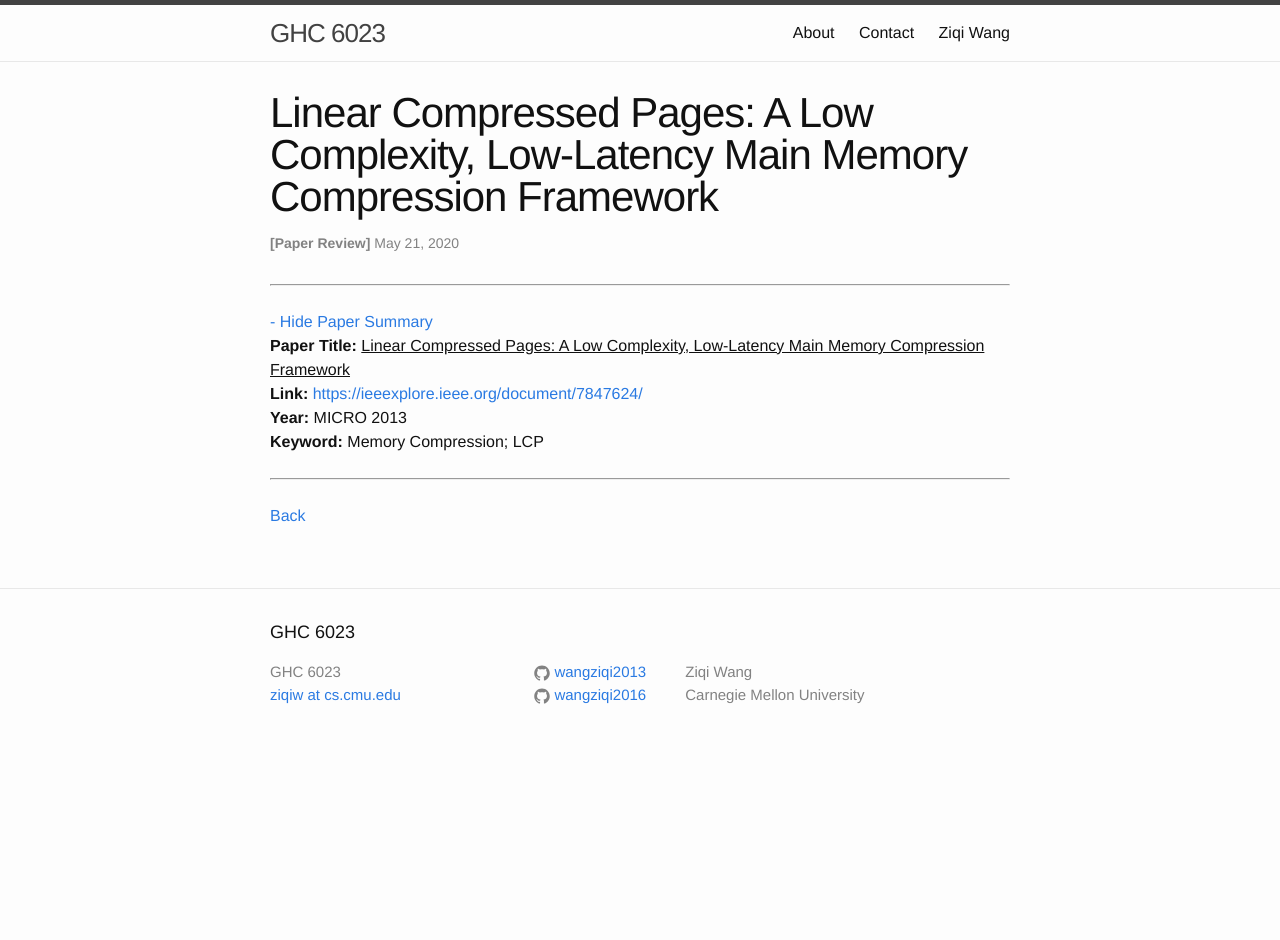
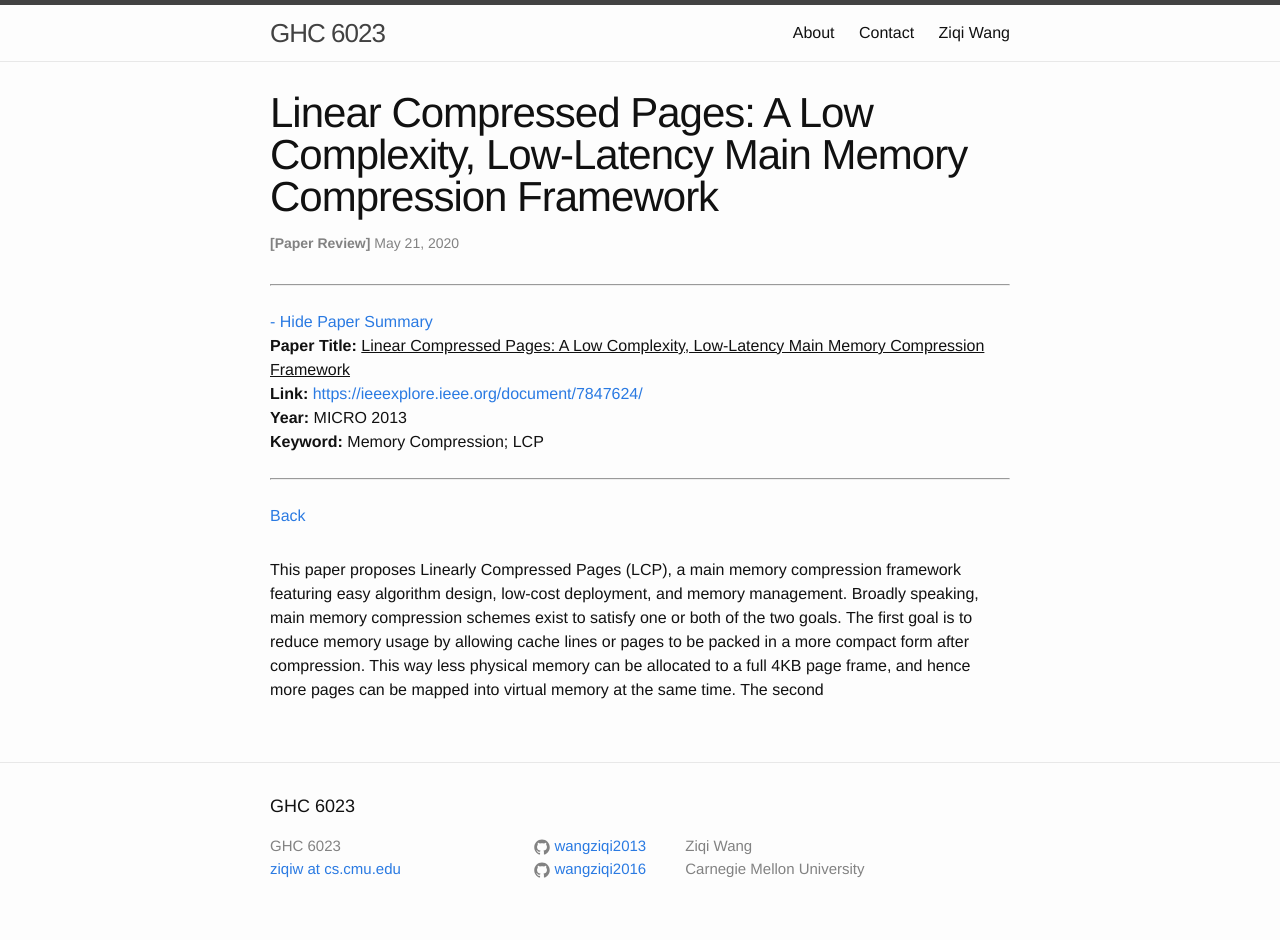
Before and after one commit to wangziqi2013/wangziqi2013.github.io, a Jekyll site: the page built from _posts/2020-05-20-lcp.markdown, in a window 1280 px wide. Built offline with Jekyll 4.4.1, drawn with Linux system fonts in a browser that asks for light colours; before the commit the page ends 900 px from its top, so only the background shows below that.

Commit message:
Adding first goal

```diff
--- a/_posts/2020-05-20-lcp.markdown
+++ b/_posts/2020-05-20-lcp.markdown
@@ -12,3 +12,10 @@ htm_cd:
 htm_cr:
 version_mgmt:
 ---
+
+This paper proposes Linearly Compressed Pages (LCP), a main memory compression framework featuring easy algorithm design,
+low-cost deployment, and memory management. Broadly speaking, main memory compression schemes exist to satisfy one or both
+of the two goals.
+The first goal is to reduce memory usage by allowing cache lines or pages to be packed in a more compact form after
+compression. This way less physical memory can be allocated to a full 4KB page frame, and hence more pages can be mapped
+into virtual memory at the same time. The second
```
